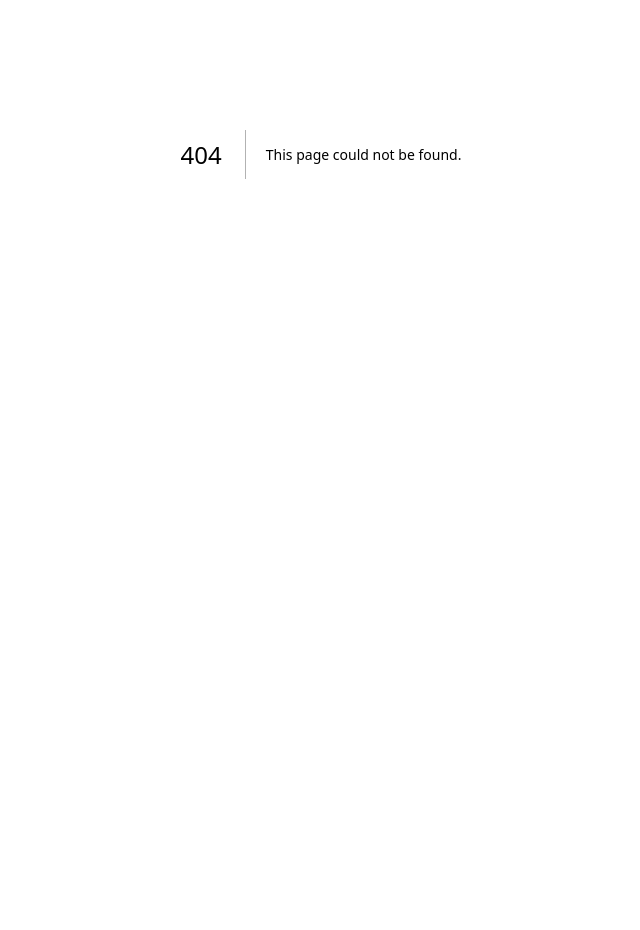
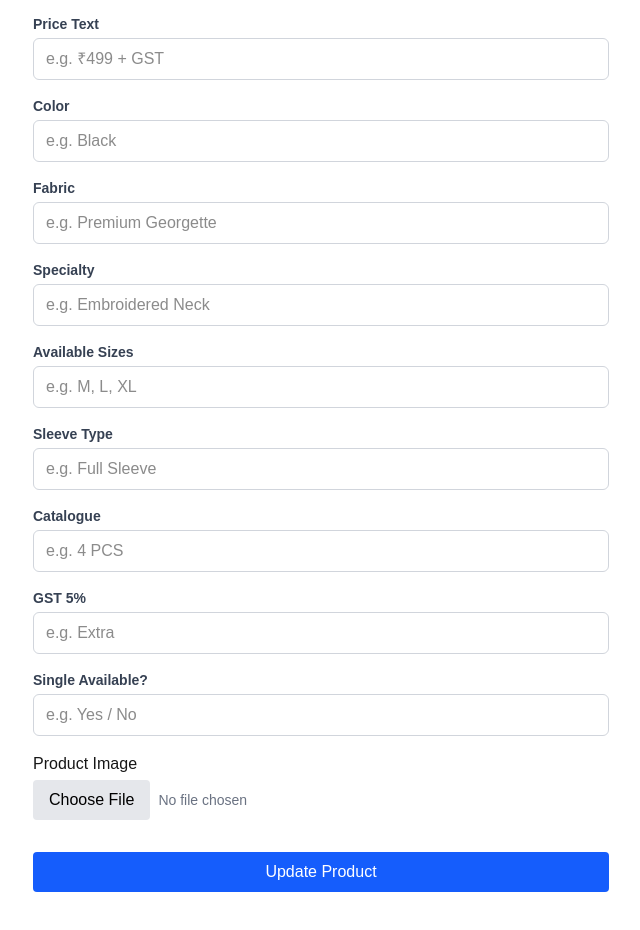
Before and after one commit to KapadiaShubham/nextjs-my-products-app, a Next.js app: page /edit-product in a window 1280 px wide. Before the commit this address had no page. Shown: the part 318-1248 px from the top of the page, without its empty margins (319-959 px from the left). Before the commit the page ends 872 px from the top, so only its background shows below. Built offline with nearby package versions, Linux system fonts and the light colour scheme.

Commit message:
edit-product feature added, all-product page modified

```diff
--- a/app/add-product/page.jsx
+++ b/app/add-product/page.jsx
@@ -1,3 +1,4 @@
+// app/add-product/page.jsx
 'use client';
 import { useState, useRef } from 'react';
 
@@ -64,9 +65,20 @@ export default function AddProduct() {
   };
 
   const clearForm = () => {
-    setSku('');
-    setPrice('');
-    setColor('');
+    setForm({
+    sku: '',
+    price: '',
+    priceStr: '',
+    color: '',
+    fabric: '',
+    specialty: '',
+    sizes: '',
+    sleeveType: '',
+    catalogue: '',
+    gst5Percent: '',
+    singleAvailable: '',
+    type: '',
+  })
     removeImage();
   };
 
@@ -100,19 +112,9 @@ export default function AddProduct() {
       method: 'POST',
       headers: { 'Content-Type': 'application/json' },
       body: JSON.stringify({
-        sku,
-        fabric,
-        color,
-        imageUrl,
-        specialty,
-        priceStr,
-        price: parseInt(price),
-        sizes,
-        sleeveType,
-        catalogue,
-        gst5Percent,
-        singleAvailable,
-        type,
+        ...form,
+        price: parseInt(form.price), // convert to number if needed
+        imageUrl
       }),
     });
 
--- a/app/all-products/page.jsx
+++ b/app/all-products/page.jsx
@@ -1,14 +1,14 @@
 // 6. app/all-products/page.jsx
 'use client';
 import { useEffect, useState } from 'react';
-import { CldImage } from "next-cloudinary";
+import { useRouter } from 'next/navigation';
+import { CldImage } from 'next-cloudinary';
 
 export default function AllProducts() {
   const [products, setProducts] = useState([]);
   const [search, setSearch] = useState('');
 
   const [copiedId, setCopiedId] = useState(null);
-
   const [loadingId, setLoadingId] = useState(null); // holds the ID of the product being updated
 
   useEffect(() => {
@@ -16,6 +16,8 @@ export default function AllProducts() {
       .then((res) => res.json())
       .then((data) => setProducts(data));
   }, []);
+
+  const router = useRouter();
 
   const filtered = products.filter((p) => {
     const terms = search.toLowerCase().split(' ').filter(Boolean);
@@ -42,7 +44,6 @@ export default function AllProducts() {
     );
   });
 
-
   const copyId = (id) => {
     navigator.clipboard.writeText(id);
   };
@@ -58,29 +59,61 @@ export default function AllProducts() {
       />
       <div className='grid grid-cols-1 md:grid-cols-2 gap-4'>
         {filtered.map((p) => (
-          <div key={p._id} className='border rounded shadow p-4 flex gap-4'>
-            {/* Left side: Info and Buttons */}
-            <div className='flex-1 flex flex-col justify-between'>
-              <div>
-                <p>
-                  <strong>SKU:</strong> {p.sku}
+          <div key={p._id} className='border rounded shadow p-4 space-y-4'>
+            {/* Top Row: Info and Image */}
+            <div className='flex gap-4'>
+              {/* Left side: Info */}
+              <div className='flex-1 space-y-1 text-sm text-gray-800'>
+                {[
+                  ['SKU', p.sku],
+                  ['Price', `₹${p.price} (${p.priceStr})`],
+                  ['Color', p.color],
+                  ['Fabric', p.fabric],
+                  ['Specialty', p.specialty],
+                  ['Sizes', p.sizes],
+                  ['Sleeve Type', p.sleeveType],
+                  ['Catalogue', p.catalogue],
+                  ['GST 5%', p.gst5Percent],
+                  ['Single Available', p.singleAvailable],
+                  ['Type', p.type],
+                ].map(([label, value]) => (
+                  <p key={label}>
+                    <strong>{label}:</strong> {value || '—'}
                   </p>
-                <p>
-                  <strong>Price:</strong> {p.price}
-                </p>
-                <p>
-                  <strong>Color:</strong> {p.color}
-                </p>
+                ))}
               </div>
 
-              <div className='mt-4 flex flex-col items-start gap-2'>
+              {/* Right side: Image */}
+              {p.imageUrl && (
+                <div className='w-40 flex flex-col items-center'>
+                  <CldImage
+                    src={p.imageUrl}
+                    alt={`${p.sku} - ${p.color}`}
+                    width={100}
+                    height={200}
+                    className='w-full object-cover'
+                  />
+                  <a
+                    href={p.imageUrl}
+                    target='_blank'
+                    rel='noopener noreferrer'
+                    className='text-blue-500 text-sm mt-2 underline cursor-pointer'
+                  >
+                    View Image
+                  </a>
+                </div>
+              )}
+            </div>
+
+            {/* Bottom Row: Buttons */}
+            <div className='flex flex-row flex-wrap gap-2 items-center'>
               <button
                 onClick={() => {
                   navigator.clipboard.writeText(p._id);
                   setCopiedId(p._id);
                   setTimeout(() => setCopiedId(null), 1500);
                 }}
-                  className={`px-3 py-1 text-sm rounded border font-bold transition-all duration-200 cursor-pointer ${
+                className={`whitespace-nowrap px-3 py-1 text-sm rounded border font-bold transition-all duration-200 cursor-pointer ${
                   copiedId === p._id
                     ? 'bg-green-100 border-green-400 text-green-700'
                     : 'bg-white border-gray-300 hover:bg-gray-100 text-gray-700'
@@ -90,8 +123,15 @@ export default function AllProducts() {
               </button>
 
               <button
+                onClick={() => router.push(`/edit-product?id=${p._id}`)}
+                className='whitespace-nowrap bg-purple-600 hover:bg-purple-700 text-white font-semibold px-3 py-1 rounded-md cursor-pointer shadow'
+              >
+                ✏️ Edit
+              </button>
+
+              <button
                 disabled={loadingId === p._id}
-                  className={`px-3 py-1 rounded text-white transition-colors ${
+                className={`whitespace-nowrap px-3 py-1 rounded text-white transition-colors ${
                   loadingId === p._id
                     ? 'bg-gray-400 cursor-not-allowed'
                     : p.deleteRequest
@@ -134,33 +174,6 @@ export default function AllProducts() {
               </button>
             </div>
           </div>
-
-            {/* Right side: Image */}
-            {p.imageUrl && (
-              <div className='w-40 flex flex-col items-center'>
-                {/* <img
-                  src={p.imageUrl}
-                  alt='Product'
-                  className='w-full h-48 object-cover rounded'
-                /> */}
-                <CldImage
-                  src={p.imageUrl}
-                  alt={`${p.sku} - ${p.color}`}
-                  width={50}
-                  height={100}
-                  className='w-full h-full object-cover'
-                />
-                {/* <a
-                  href={p.imageUrl}
-                  target='_blank'
-                  rel='noopener noreferrer'
-                  className='text-blue-500 text-sm mt-2 underline cursor-pointer'
-                >
-                  View Image
-                </a> */}
-              </div>
-            )}
-          </div>
         ))}
       </div>
     </div>
--- a/app/api/products/route.js
+++ b/app/api/products/route.js
@@ -14,3 +14,26 @@ export async function POST(req) {
   const newProduct = await Product.create({ ...body, deleteRequest: false }); // ensure deleteRequest is set
   return Response.json(newProduct);
 }
+
+export async function PUT(req) {
+  await connectDB();
+  const body = await req.json();
+  const { _id, ...updateFields } = body;
+
+  if (!_id) {
+    return new Response(JSON.stringify({ error: "_id is required" }), {
+      status: 400,
+    });
+  }
+
+  const updatedProduct = await Product.findByIdAndUpdate(_id, updateFields, {
+    new: true,
+  });
+
+  if (!updatedProduct) {
+    return new Response(JSON.stringify({ error: "Product not found" }), {
+      status: 404,
+    });
+  }
+  return Response.json(updatedProduct);
+}
--- /dev/null
+++ b/app/edit-product/page.jsx
@@ -0,0 +1,251 @@
+'use client';
+import { useEffect, useState, useRef } from 'react';
+import { useSearchParams, useRouter } from 'next/navigation';
+
+export default function EditProduct() {
+  const searchParams = useSearchParams();
+  const router = useRouter();
+  const id = searchParams.get('id');
+
+  const [form, setForm] = useState({
+    sku: '',
+    price: '',
+    priceStr: '',
+    color: '',
+    fabric: '',
+    specialty: '',
+    sizes: '',
+    sleeveType: '',
+    catalogue: '',
+    gst5Percent: '',
+    singleAvailable: '',
+    type: '',
+  });
+  const [existingImage, setExistingImage] = useState('');
+  const [image, setImage] = useState(null);
+  const [imagePreview, setImagePreview] = useState(null);
+  const [saving, setSaving] = useState(false);
+  const fileInputRef = useRef(null);
+
+  const fields = [
+    { id: 'sku', label: 'Product SKU', placeholder: 'e.g. Dhunki 001' },
+    {
+      id: 'price',
+      label: 'Price (₹)',
+      placeholder: 'e.g. 499',
+      type: 'number',
+    },
+    { id: 'priceStr', label: 'Price Text', placeholder: 'e.g. ₹499 + GST' },
+    { id: 'color', label: 'Color', placeholder: 'e.g. Black' },
+    { id: 'fabric', label: 'Fabric', placeholder: 'e.g. Premium Georgette' },
+    {
+      id: 'specialty',
+      label: 'Specialty',
+      placeholder: 'e.g. Embroidered Neck',
+    },
+    { id: 'sizes', label: 'Available Sizes', placeholder: 'e.g. M, L, XL' },
+    { id: 'sleeveType', label: 'Sleeve Type', placeholder: 'e.g. Full Sleeve' },
+    { id: 'catalogue', label: 'Catalogue', placeholder: 'e.g. 4 PCS' },
+    { id: 'gst5Percent', label: 'GST 5%', placeholder: 'e.g. Extra' },
+    {
+      id: 'singleAvailable',
+      label: 'Single Available?',
+      placeholder: 'e.g. Yes / No',
+    },
+  ];
+
+  useEffect(() => {
+    async function loadData() {
+      const res = await fetch('/api/products');
+      const data = await res.json();
+      const product = data.find((p) => p._id === id);
+      if (product) {
+        setForm({
+          sku: product.sku,
+          price: product.price,
+          priceStr: product.priceStr,
+          color: product.color,
+          fabric: product.fabric,
+          specialty: product.specialty,
+          sizes: product.sizes,
+          sleeveType: product.sleeveType,
+          catalogue: product.catalogue,
+          gst5Percent: product.gst5Percent,
+          singleAvailable: product.singleAvailable,
+          type: product.type,
+        });
+        setExistingImage(product.imageUrl);
+      }
+    }
+
+    if (id) loadData();
+  }, [id]);
+
+  const handleChange = (e) => {
+    const { id, value } = e.target;
+    setForm((prev) => ({ ...prev, [id]: value }));
+  };
+
+  const handleImageChange = (e) => {
+    const file = e.target.files[0];
+    if (file) {
+      setImage(file);
+      setImagePreview(URL.createObjectURL(file));
+    }
+  };
+
+  const removeImage = () => {
+    setImage(null);
+    setImagePreview(null);
+    if (fileInputRef.current) fileInputRef.current.value = '';
+  };
+
+  const handleSubmit = async () => {
+    setSaving(true);
+
+    let imageUrl = existingImage;
+
+    // If new image selected, upload to Cloudinary
+    if (image) {
+      const formData = new FormData();
+      formData.append('file', image);
+      formData.append('upload_preset', 'product_upload_preset');
+      const res = await fetch(
+        `https://api.cloudinary.com/v1_1/${process.env.NEXT_PUBLIC_CLOUDINARY_CLOUD_NAME}/image/upload`,
+        {
+          method: 'POST',
+          body: formData,
+        }
+      );
+      const data = await res.json();
+      imageUrl = data.secure_url;
+    }
+
+    // Send PUT request
+    await fetch('/api/products', {
+      method: 'PUT',
+      headers: { 'Content-Type': 'application/json' },
+      body: JSON.stringify({
+        _id: id,
+        ...form,
+        price: parseInt(form.price),
+        imageUrl,
+      }),
+    });
+
+    router.push('/all-products');
+  };
+
+  return (
+    <div className='max-w-xl mx-auto mt-10 mb-10'>
+      <h1 className='text-2xl font-bold mb-6 text-center'>Edit Product</h1>
+
+      {/* Reuse InputField for all fields like in AddProduct */}
+      {fields.map(({ id, label, placeholder, type }) => (
+        <InputField
+          key={id}
+          id={id}
+          label={label}
+          placeholder={placeholder}
+          type={type}
+          value={form[id]}
+          onChange={handleChange}
+        />
+      ))}
+
+      <div className='mb-4'>
+        <label className='block mb-1 font-medium'>Product Image</label>
+
+        {existingImage && !imagePreview && (
+          <div className='mb-2'>
+            <img
+              src={existingImage}
+              alt='Current'
+              className='h-40 rounded shadow-md'
+            />
+            <p className='text-sm text-gray-500 mt-1'>
+              Current image. Upload new to replace.
+            </p>
+          </div>
+        )}
+
+        {imagePreview && (
+          <img
+            src={imagePreview}
+            alt='Preview'
+            className='h-40 rounded shadow-md mb-2'
+          />
+        )}
+
+        <input
+          ref={fileInputRef}
+          type='file'
+          accept='image/*'
+          onChange={handleImageChange}
+          className='hidden'
+          id='customFile'
+        />
+
+        <label
+          htmlFor='customFile'
+          className='inline-block bg-gray-200 hover:bg-gray-300 text-black px-4 py-2 rounded cursor-pointer'
+        >
+          Choose File
+        </label>
+
+        {image ? (
+          <span className='ml-2 text-gray-700 text-sm'>{image.name}</span>
+        ) : (
+          <span className='ml-2 text-gray-500 text-sm'>No file chosen</span>
+        )}
+
+        {image && (
+          <button
+            onClick={removeImage}
+            className="mt-2 inline-flex items-center gap-1 text-sm text-red-600 font-semibold px-3 py-1 rounded hover:bg-red-100 hover:text-red-700 transition-colors duration-200 cursor-pointer"
+          >
+            ❌ Remove New Image
+          </button>
+        )}
+      </div>
+
+      <button
+        onClick={handleSubmit}
+        disabled={saving}
+        className={`mt-4 w-full px-4 py-2 rounded text-white ${
+          saving ? 'bg-gray-400' : 'bg-blue-600 hover:bg-blue-700'
+        }`}
+      >
+        {saving ? 'Saving...' : 'Update Product'}
+      </button>
+    </div>
+  );
+}
+
+function InputField({
+  id,
+  label,
+  placeholder,
+  type = 'text',
+  value,
+  onChange,
+}) {
+  return (
+    <div className='mb-4'>
+      <label
+        htmlFor={id}
+        className='block text-sm font-semibold text-gray-700 mb-1'
+      >
+        {label}
+      </label>
+      <input
+        id={id}
+        type={type}
+        value={value}
+        onChange={onChange}
+        placeholder={placeholder}
+        className='w-full border border-gray-300 px-3 py-2 rounded-md'
+      />
+    </div>
+  );
+}
```
Also changed, not shown: app/all-products/components/ProductActions.jsx (added), app/all-products/components/ProductCard.jsx (added), app/all-products/components/ProductImage.jsx (added), app/all-products/components/ProductInfo.jsx (added). Lines whose indentation alone changed are shown as unchanged.
